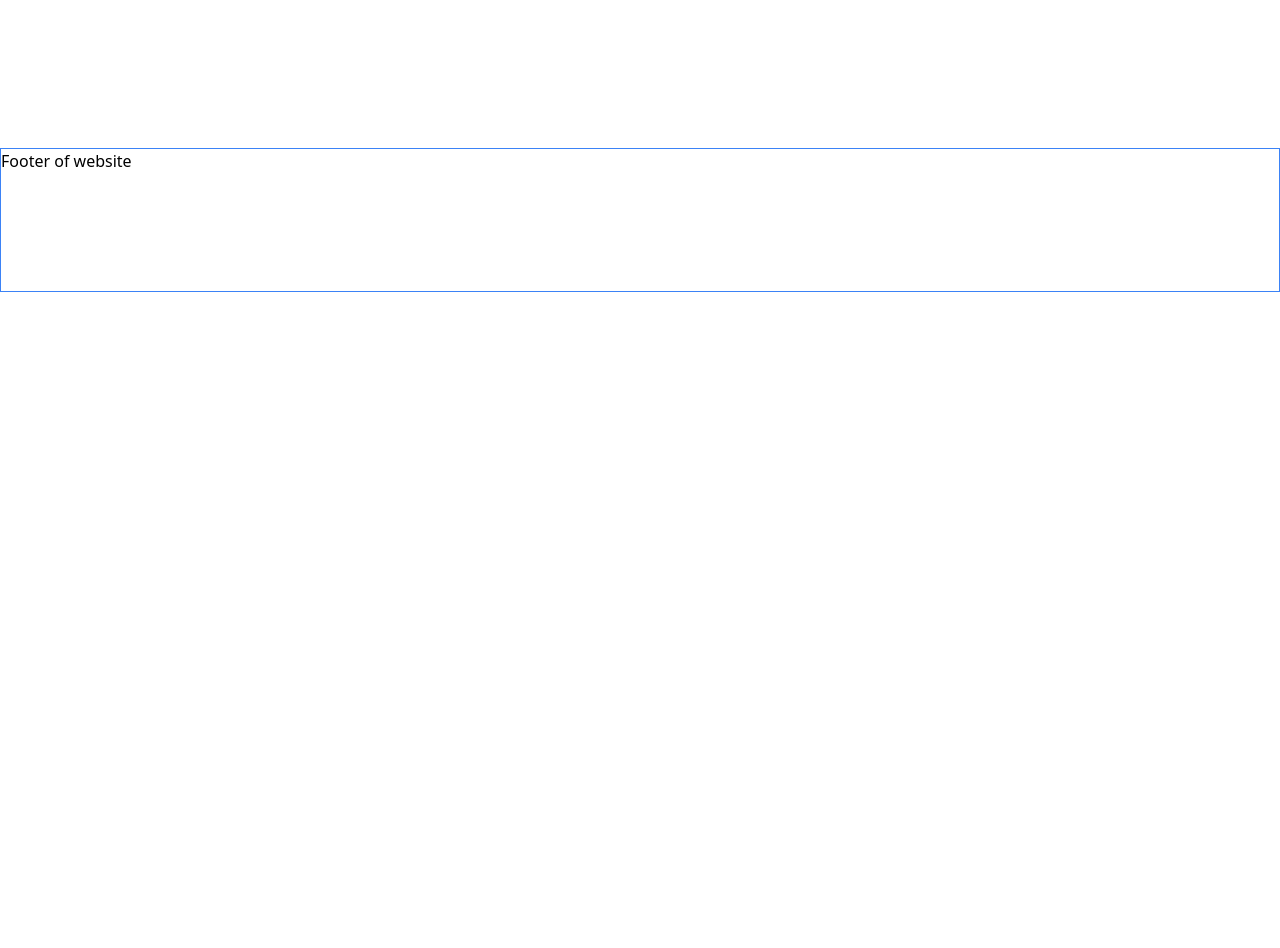
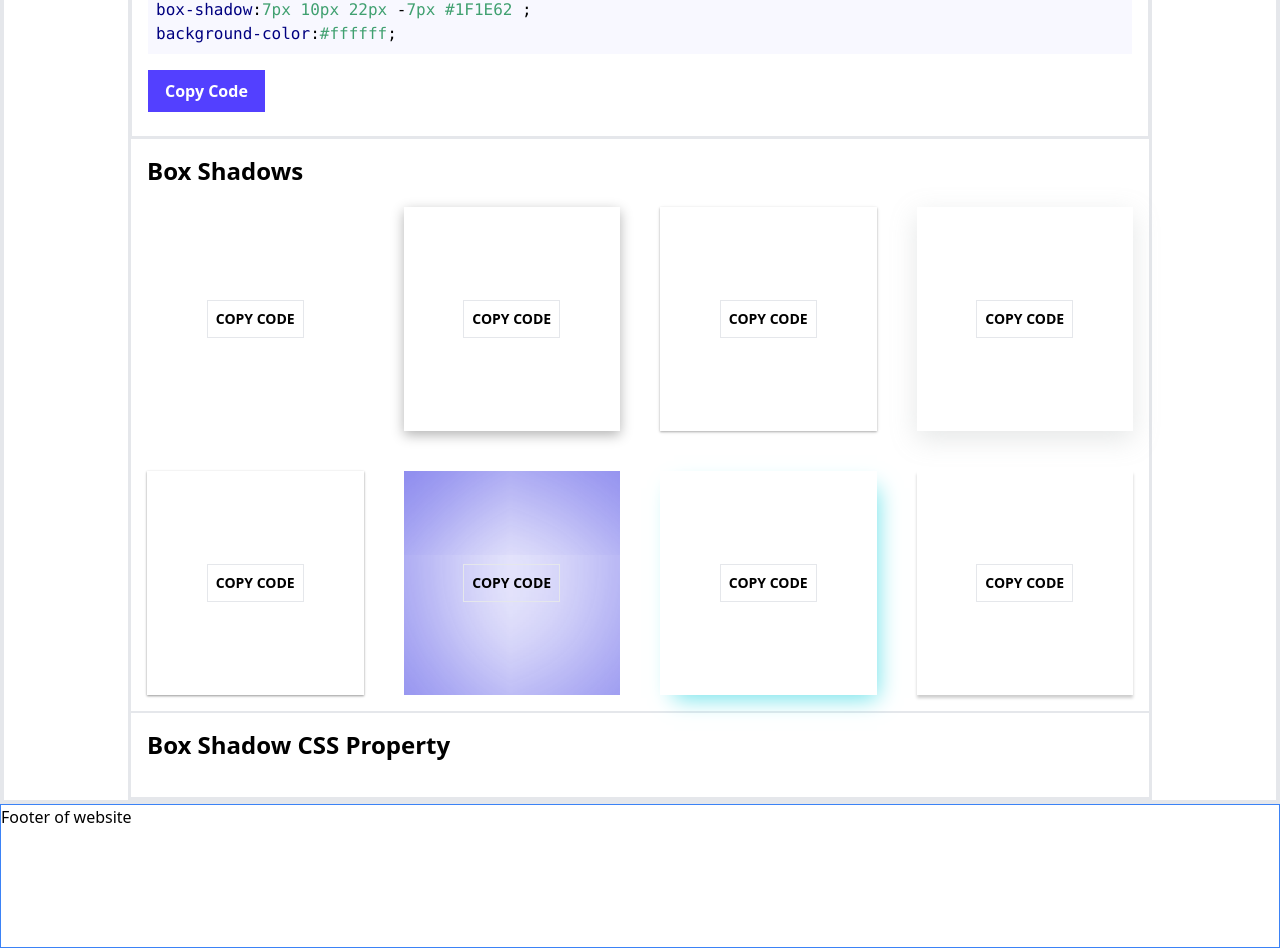
Before and after one commit to sahiltallnia222/next-web-app, a Next.js app: page /css-generators/box-shadow in a window 1280 px wide. Shown: the part 716-1664 px from the top of the page. Before the commit the page ends 1008 px from the top, so only its background shows below. Built offline with nearby package versions, Linux system fonts and the light colour scheme.

Commit message:
box shadow examples added

```diff
--- a/package.json
+++ b/package.json
@@ -12,8 +12,11 @@
     "@next/font": "13.1.6",
     "next": "13.1.6",
     "react": "18.2.0",
+    "react-copy-to-clipboard": "^5.1.0",
     "react-dom": "18.2.0",
-    "react-icons": "^4.7.1"
+    "react-icons": "^4.7.1",
+    "react-syntax-highlighter": "^15.5.0",
+    "react-toastify": "^9.1.1"
   },
   "devDependencies": {
     "autoprefixer": "^10.4.13",
--- a/pages/_app.js
+++ b/pages/_app.js
@@ -1,6 +1,8 @@
 import Layout from "@/components/Layout";
 import "@/styles/globals.css";
 import Head from "next/head";
+import { ToastContainer, toast } from "react-toastify";
+import "react-toastify/dist/ReactToastify.css";
 
 export default function App({ Component, pageProps }) {
   return (
@@ -13,6 +15,9 @@ export default function App({ Component, pageProps }) {
         <Layout>
           <Component {...pageProps} />
         </Layout>
+        <ToastContainer
+          position="top-center"
+        />
       </div>
     </>
   );
--- a/pages/css-generators/box-shadow.js
+++ b/pages/css-generators/box-shadow.js
@@ -1,6 +1,11 @@
 import Head from "next/head";
 import styles from "styles/style.module.css";
 import { useState } from "react";
+import { toast } from "react-toastify";
+import CopyToClipboard from "react-copy-to-clipboard";
+import SyntaxHighlighter from "react-syntax-highlighter";
+import { docco } from "react-syntax-highlighter/dist/cjs/styles/hljs";
+
 export default function Boxshadow() {
   const [horizontalOffset, setHorizontalOffset] = useState(7);
   const [verticalOffset, setVerticalOffset] = useState(10);
@@ -22,26 +27,37 @@ export default function Boxshadow() {
       return "rgb(" + r + ", " + g + ", " + b + ")";
     }
   }
+
+  const codeCopyNotification = () => {
+    toast.success("Code copied successfully !", {
+      position: "top-center",
+      autoClose: 3000,
+      theme: "light",
+    });
+  };
+
   return (
     <>
       <Head>
         <title>Box Shadow Generator</title>
       </Head>
       <div className="border-4">
-
         {/* center div ------------------------------------------------------------------- */}
-        <div className="lg:w-[64rem] mx-auto w-full mt-2 border-2">
-          <h1 className="text-3xl font-semibold py-2 w-[95vw] md:w-96 border mx-auto text-center mb-5" style={{
-                  boxShadow: `${horizontalOffset}px ${verticalOffset}px ${blurRadius}px ${spreadRadius}px ${shadowColor} ${inset}`,
-                  backgroundColor: `${boxColor}`,
-                }}>
+        <div className="lg:w-[64rem] mx-auto w-full pt-3 border-2">
+          <h1
+            className="text-3xl font-semibold py-2 w-[95vw] md:w-96 border mx-auto text-center mb-5"
+            style={{
+              boxShadow: `${horizontalOffset}px ${verticalOffset}px ${blurRadius}px ${spreadRadius}px ${shadowColor} ${inset}`,
+              backgroundColor: `${boxColor}`,
+            }}
+          >
             Box Shadow Generator
           </h1>
 
           <div className="w-full grid grid-cols-1 items-center md:grid-cols-2">
             <div className=" flex justify-center items-center h-[40vh] md:h-full">
               <div
-                className="shadow-xl w-[80%] h-[80%] border flex justify-center items-center"
+                className=" w-[80%] h-[80%]  flex justify-center items-center"
                 style={{
                   boxShadow: `${horizontalOffset}px ${verticalOffset}px ${blurRadius}px ${spreadRadius}px ${shadowColor} ${inset}`,
                   backgroundColor: `${boxColor}`,
@@ -203,6 +219,125 @@ export default function Boxshadow() {
               </div>
             </div>
           </div>
+          <div className="w-full border-2 mt-4 p-4">
+            <SyntaxHighlighter language="css" style={docco}>
+              {/* pass in code here */}
+              {`box-shadow:${horizontalOffset}px ${verticalOffset}px ${blurRadius}px ${spreadRadius}px ${shadowColor} ${inset}; \nbackground-color:${boxColor};`}
+            </SyntaxHighlighter>
+
+            <CopyToClipboard
+              text={`box-shadow:${horizontalOffset}px ${verticalOffset}px ${blurRadius}px ${spreadRadius}px ${shadowColor} ${inset}; \n
+              background-color:${boxColor};`}
+              className=" px-4 py-2 textinput mb-2 text-white font-semibold mt-4 hover:bg-white hover:text-[#5340ff] transition-all duration-500 border-[#5340ff] border bg-[#5340ff] "
+            >
+              <button onClick={codeCopyNotification}>Copy Code</button>
+            </CopyToClipboard>
+          </div>
+          <div className="border p-4">
+            <h2 className="text-2xl font-semibold pb-5">Box Shadows</h2>
+            <div className="grid lg:grid-cols-4 gap-10 md:grid-cols-2 grid-cols-1">
+
+              <div
+                className="h-[14rem] flex items-center justify-center"
+                style={{ boxShadow: "0px 2px 8px 0px rgba(99, 99, 99, 0.25);" }}
+              >
+                <CopyToClipboard
+                  text={`box-shadow:0px 2px 8px 0px rgba(99, 99, 99, 0.25);`}
+                  className="border p-2 text-sm font-semibold"
+                >
+                  <button onClick={codeCopyNotification}>COPY CODE</button>
+                </CopyToClipboard>
+              </div>
+
+              <div
+                className="h-[14rem] flex items-center justify-center"
+                style={{ boxShadow: "0px 4px 12px rgba(0, 0, 0, 0.3)" }}
+              >
+                <CopyToClipboard
+                  text={`box-shadow:0px 4px 12px rgba(0, 0, 0, 0.3);`}
+                  className="border p-2 text-sm font-semibold"
+                >
+                  <button onClick={codeCopyNotification}>COPY CODE</button>
+                </CopyToClipboard>
+              </div>
+
+              <div
+                className="h-[14rem] flex items-center justify-center"
+                style={{ boxShadow: "0px 1px 4px rgba(0, 0, 0, 0.1) ,0px 1px 2px rgba(0, 0, 0, 0.26)" }}
+              >
+                <CopyToClipboard
+                  text={`box-shadow:0px 1px 4px  rgba(0, 0, 0, 0.1) ,0px 1px 2px rgba(0, 0, 0, 0.26);`}
+                  className="border p-2 text-sm font-semibold"
+                >
+                  <button onClick={codeCopyNotification}>COPY CODE</button>
+                </CopyToClipboard>
+              </div>
+
+              <div
+                className="h-[14rem] flex items-center justify-center"
+                style={{ boxShadow: "0px 8px 25px rgba(150, 160, 160, 0.25)" }}
+              >
+                <CopyToClipboard
+                  text={`box-shadow:0px 8px 25px rgba(150, 160, 160, 0.25);`}
+                  className="border p-2 text-sm font-semibold"
+                >
+                  <button onClick={codeCopyNotification}>COPY CODE</button>
+                </CopyToClipboard>
+              </div>
+
+              <div
+                className="h-[14rem] flex items-center justify-center"
+                style={{ boxShadow: "0px 1px 3px rgba(0, 0, 0, 0.15) , 0px 1px 2px rgba(0, 0, 0, 0.3)" }}
+              >
+                <CopyToClipboard
+                  text={`box-shadow: 0px 1px 3px rgba(0, 0, 0, 0.15) , 0px 1px 2px rgba(0, 0, 0, 0.3);`}
+                  className="border p-2 text-sm font-semibold"
+                >
+                  <button onClick={codeCopyNotification}>COPY CODE</button>
+                </CopyToClipboard>
+              </div>
+
+              <div
+                className="h-[14rem] flex items-center justify-center"
+                style={{ boxShadow: "7px 10px 164px -14px rgba(27, 23, 222, 0.78) inset",backgroundColor:'#ffffff' }}
+              >
+                <CopyToClipboard
+                  text={`box-shadow:7px 10px 164px -14px rgba(27, 23, 222, 0.78) inset;\nbackground-color:#ffffff;`}
+                  className="border p-2 text-sm font-semibold"
+                >
+                  <button onClick={codeCopyNotification}>COPY CODE</button>
+                </CopyToClipboard>
+              </div>
+
+              <div
+                className="h-[14rem] flex items-center justify-center"
+                style={{ boxShadow: "7px 10px 22px -7px rgba(103, 225, 233, 1)",backgroundColor:'#ffffff' }}
+              >
+                <CopyToClipboard
+                  text={`box-shadow:7px 10px 22px -7px rgba(103, 225, 233, 1) ;\nbackground-color:#ffffff;`}
+                  className="border p-2 text-sm font-semibold"
+                >
+                  <button onClick={codeCopyNotification}>COPY CODE</button>
+                </CopyToClipboard>
+              </div>
+
+              <div
+                className="h-[14rem] flex items-center justify-center"
+                style={{ boxShadow: "0px 3px 3px 0px rgba(0, 0, 0, 0.2)" }}
+              >
+                <CopyToClipboard
+                  text={`box-shadow:0px 3px 3px 0px rgba(0, 0, 0, 0.2) ;`}
+                  className="border p-2 text-sm font-semibold"
+                >
+                  <button onClick={codeCopyNotification}>COPY CODE</button>
+                </CopyToClipboard>
+              </div>
+
+            </div>
+          </div>
+            <div className="border p-4">
+            <h2 className="text-2xl font-semibold pb-5">Box Shadow CSS Property</h2>
+            </div>
         </div>
 
         {/* center div ends here ------------------------------------------------------------------- */}
```
Also changed, not shown: 2 other files (tests, documents, lock files or other folders).
